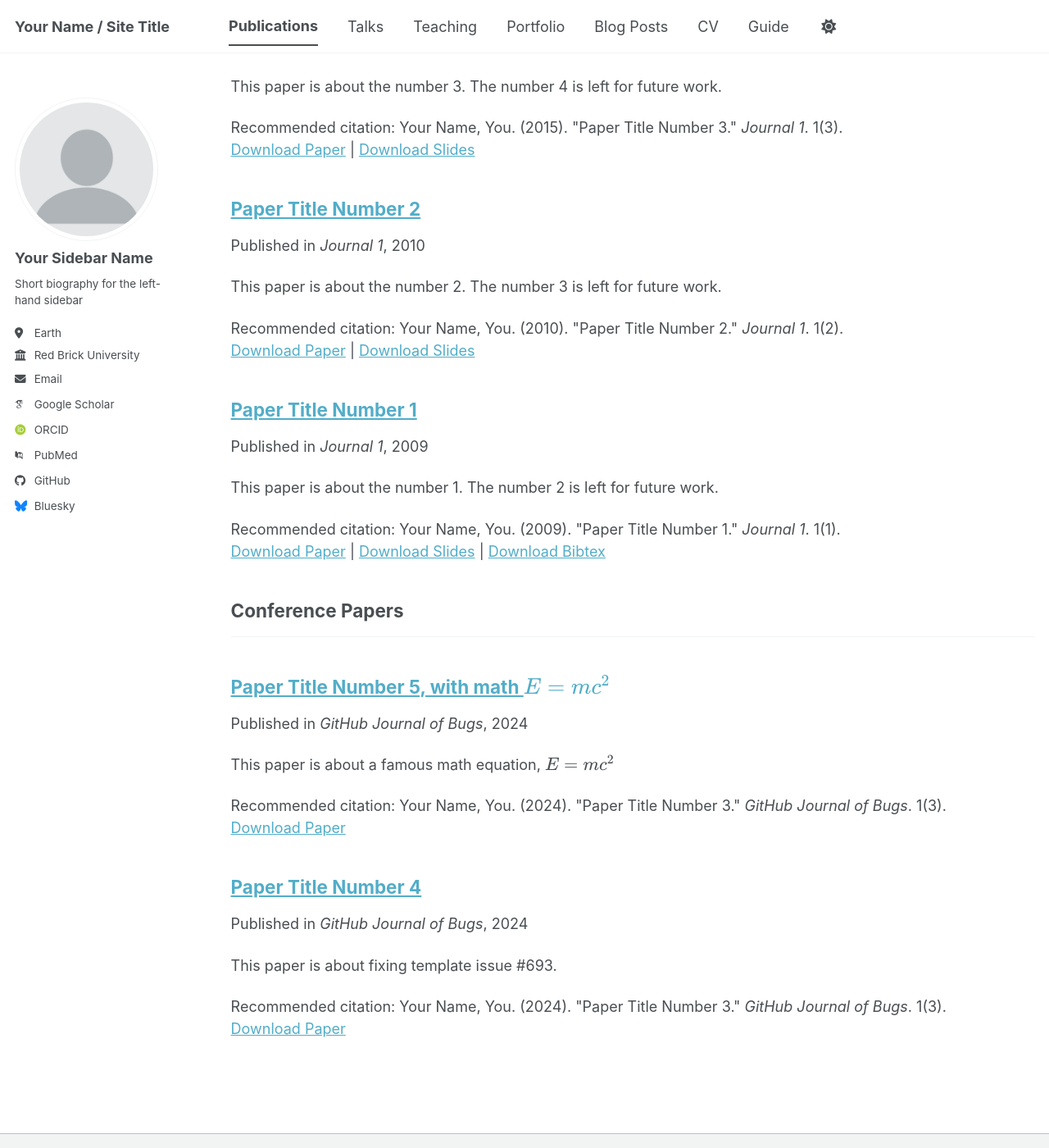
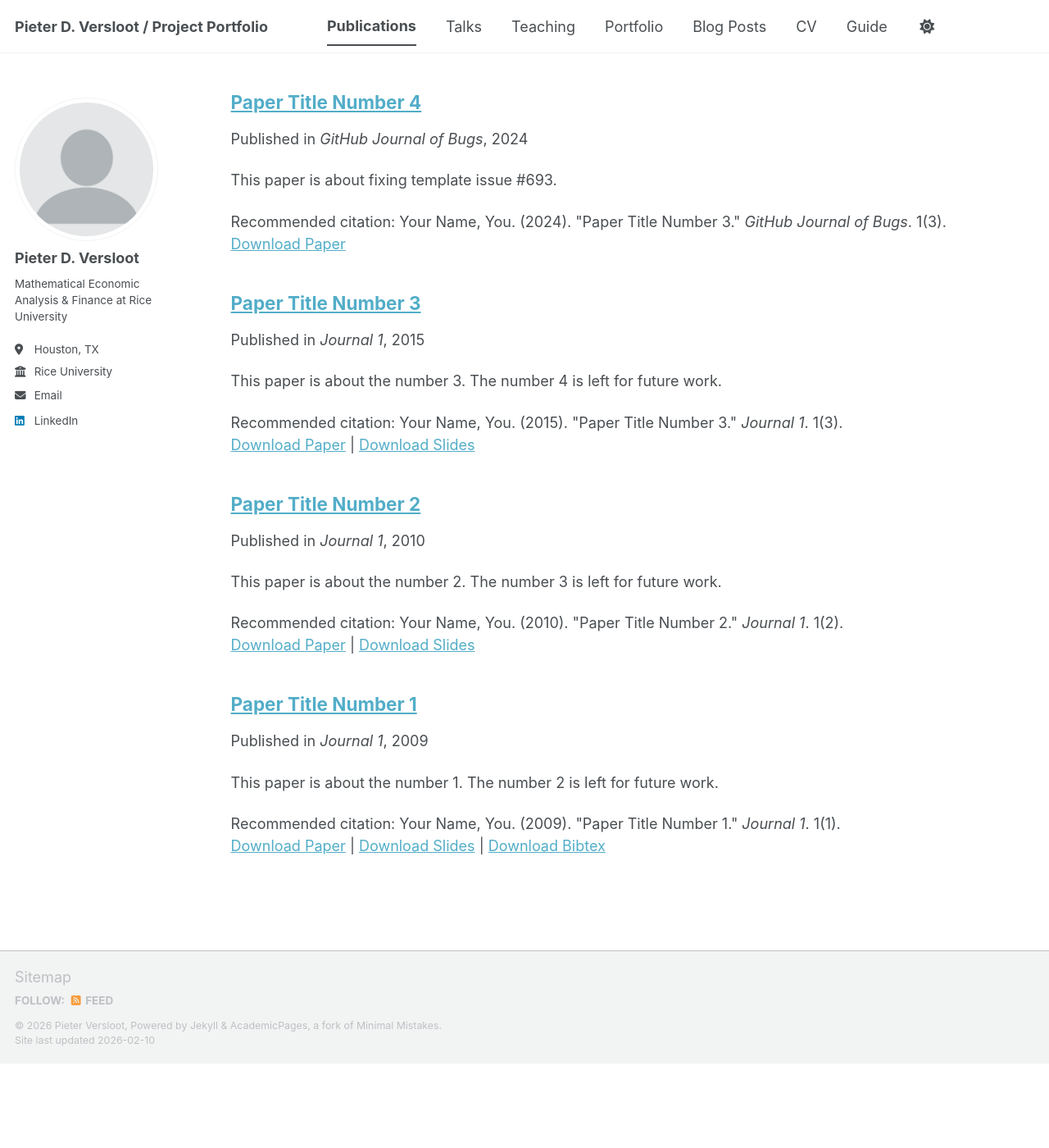
Before and after one commit to pieter-portfolio/pieter-portfolio.github.io, a Jekyll site: the page built from _pages/publications.html, in a window 1280 px wide and 1400 px high, scrolled down 310 px. Shown: the whole window at 82% size. Built offline with Jekyll 4.4.1, drawn with Linux system fonts in a browser that asks for light colours; some web fonts are replaced; a script bundle is joined from its source files by our own code; library files that are not in the unit come from our copies; after the commit the page ends 1607 px from its top, so only the background shows below that; some of the changed text lies outside the part shown.

Commit message:
Update _config.yml

```diff
--- a/_config.yml
+++ b/_config.yml
@@ -9,14 +9,14 @@
 # Basic Site Settings
 locale                   : "en-US"
 site_theme               : "default" # The available themes options are "default", "air", "sunrise", "mint", "dirt" and "contrast"
-title                    : "Your Name / Site Title"
+title                    : "Pieter D. Versloot / Project Portfolio"
 title_separator          : "-"
-name                     : &name "Your Name"
-description              : &description "Your Name's academic portfolio"   # Update this with a general description of your site, this is the default if not overridden by a page
-url                      : https://academicpages.github.io # The base hostname & protocol for your site e.g. "https://[your GitHub username].github.io",
+name                     : &name "Pieter Versloot"
+description              : &description "Pieter Versloot's Project Portfolio"   # Update this with a general description of your site, this is the default if not overridden by a page
+url                      : https://pieter-portfolio.github.io # The base hostname & protocol for your site e.g. "https://[your GitHub username].github.io",
                                                            # or if you already have some other page hosted on Github then use "https://[your GitHub username].github.io/[Your Repo Name]"
 baseurl                  : "" # the subpath of your site, e.g. "/blog"
-repository               : "academicpages/academicpages.github.io"
+repository               : "academicpages/pieter-portfolio.github.io"
 
 # Site Author - The following control what appear as part of the author content on the side bar.
 #               If a field is blank the icon and link will not appear, otherwise it will be shown.
@@ -24,72 +24,15 @@
 author:
   # Biographic information
   avatar           : "profile.png"
-  name             : "Your Sidebar Name"
-  pronouns         : # example: "she/her"
-  bio              : "Short biography for the left-hand sidebar"
-  location         : "Earth"
-  employer         : "Red Brick University"
-  uri              : # URL
-  email            : "none@example.org"
-
-  # Academic websites
-  academia         : # URL
-  arxiv            : # URL - Update with the correct link to your profile
-  googlescholar    : "https://scholar.google.com/citations?user=PS_CX0AAAAAJ"
-  inspire-hep      : # URL
-  impactstory      : # URL
-  orcid            : "https://orcid.org/yourorcidurl"
-  semantic         : # URL
-  ssrn             : # URL
-  pubmed           : "https://www.ncbi.nlm.nih.gov/pubmed/?term=john+snow"
-  researchgate     : # URL
-  scopus           : # URL
-  zotero           : # URL
-
-
-  # Repositories and software development
-  bitbucket        : # Username - Update with your username on the site
-  codepen          : # Username
-  dribbble         : # Username
-  github           : "academicpages"
-  kaggle           : # Username
-  stackoverflow    : # User number or user number and name (i.e., use "1" or "1/jeff-atwood")
+  name             : "Pieter D. Versloot"
+  bio              : "Mathematical Economic Analysis & Finance at Rice University"
+  location         : "Houston, TX"
+  employer         : "Rice University"
+  email            : "pv25@rice.edu"
 
   # Social media
-  artstation       : # Username
-  bluesky          : "bsky.app" # Replace this with you Bluesky username
-  facebook         : # Username
-  flickr           : # Username
-  foursquare       : # Username
-  goodreads        : # Username
-  google_plus      : # Username
-  keybase          : # Username
-  instagram        : # Username
-  lastfm           : # Username
-  linkedin         : # Username
-  mastodon         : # URL
-  medium           : # URL
-  pinterest        : # Username
-  soundcloud       : # Username
-  steam            : # Username
-  telegram         : # URL
-  tumblr           : # Username
-  twitter          : # Username for X / Twitter
-  vine             : # Username
-  weibo            : # Username
-  wikipedia        : # Username
-  xing             : # Username
-  youtube          : # Username
-  zhihu            : # Username
+  linkedin         : pieter-versloot
 
-# Publication Category - The following the list of publication categories and their headings
-publication_category:
-  books:
-    title: 'Books'
-  manuscripts:
-    title: 'Journal Articles'
-  conferences:
-    title: 'Conference Papers'
 
 # Site Settings
 teaser                   :  # filename of teaser fallback teaser image placed in /images/ for social media previews
```
